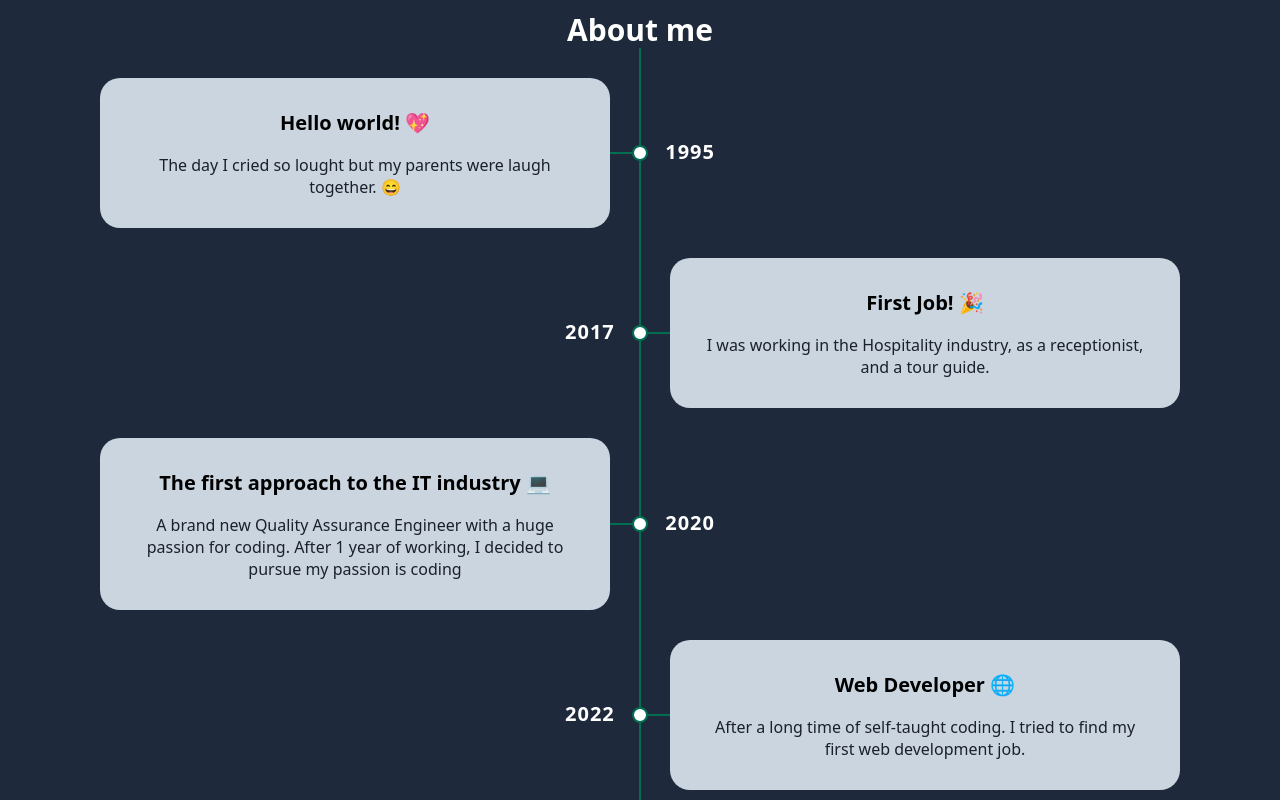
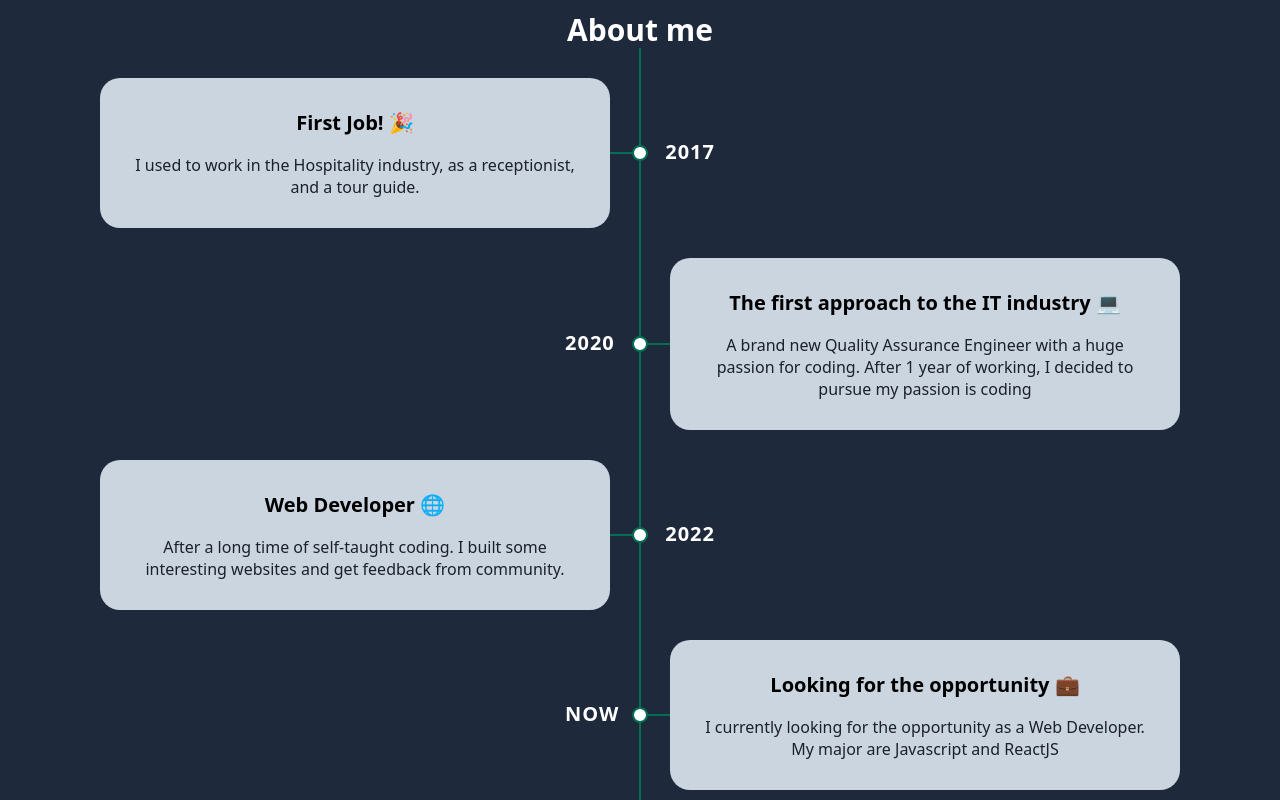
Before and after one commit to minhypro/minhy, a React (Create React App) app: page / in a window 1280 px wide. Shown: the part 800-1600 px from the top of the page. Built offline with nearby package versions, Linux system fonts and the light colour scheme; the HTML template or start-up script is replaced by a standard one.

Commit message:
fix css and about section

```diff
--- a/src/App.css
+++ b/src/App.css
@@ -150,15 +150,12 @@ a:hover .link-underline,
 
 .timeline-container .content {
   padding: 30px;
-  /* background: #F6D155; */
   position: relative;
   background: #cbd5e0;
-
-
   border-radius: 20px;
 }
 
-.timeline-container .content h2 {
+.timeline-container .content h3 {
   margin-bottom: 16px;
   font-size: 20px;
   font-weight: 600;
@@ -194,7 +191,7 @@ a:hover .link-underline,
 
   .timeline-container.left::before,
   .timeline-container.right::before {
-    left: 100px;
+    left: 98px;
     border-color: transparent #006E51 transparent transparent;
   }
 
--- a/src/components/About.js
+++ b/src/components/About.js
@@ -4,52 +4,43 @@ function About() {
   return (
     <div id='about' className='pt-20'>
       <h2 className='text-3xl font-bold'>About me</h2>
-
       <div className='timeline'>
         <div className='timeline-container left'>
-          <div className='date'>1995</div>
+          <div className='date'>2017</div>
 
           <div className='content'>
-            <h2>Hello world! 💖</h2>
-            <p>The day I cried so lought but my parents were laugh together. 😄</p>
+            <h3>First Job! 🎉</h3>
+            <p>I used to work in the Hospitality industry, as a receptionist, and a tour guide.</p>
           </div>
         </div>
         <div className='timeline-container right'>
-          <div className='date'>2017</div>
-
-          <div className='content'>
-            <h2>First Job! 🎉</h2>
-            <p>I was working in the Hospitality industry, as a receptionist, and a tour guide.</p>
-          </div>
-        </div>
-        <div className='timeline-container left'>
           <div className='date'>2020</div>
 
           <div className='content'>
-            <h2>The first approach to the IT industry 💻</h2>
+            <h3>The first approach to the IT industry 💻</h3>
             <p>
               A brand new Quality Assurance Engineer with a huge passion for coding. After 1 year of
               working, I decided to pursue my passion is coding
             </p>
           </div>
         </div>
-        <div className='timeline-container right'>
+        <div className='timeline-container left'>
           <div className='date'>2022</div>
 
           <div className='content'>
-            <h2>Web Developer 🌐</h2>
+            <h3>Web Developer 🌐</h3>
             <p>
-              After a long time of self-taught coding. I tried to find my first web development job.
+              After a long time of self-taught coding. I built some interesting websites and get feedback from community.
             </p>
           </div>
         </div>
-        <div className='timeline-container left'>
+        <div className='timeline-container right'>
           <div className='date'>Now</div>
 
           <div className='content'>
-            <h2>Looking for the opportunity 💼</h2>
+            <h3>Looking for the opportunity 💼</h3>
             <p>
-              I currently looking for the opportunity for a Web Development job.
+              I currently looking for the opportunity as a Web Developer.
               <br />
               My major are Javascript and ReactJS
             </p>
--- a/src/components/Header.js
+++ b/src/components/Header.js
@@ -3,12 +3,13 @@ import { Navbar, MobileNav, Typography, IconButton } from '@material-tailwind/re
 
 export default function Header() {
   const [openNav, setOpenNav] = useState(false)
-  const navItems = ['about', 'project', 'contact']
+  const navItems = ['about', 'projects', 'contact']
   useEffect(() => {
     window.addEventListener('resize', () => window.innerWidth >= 960 && setOpenNav(false))
   }, [])
   const navList = navItems.map((item) => (
     <Typography
+      key={item}
       as='div'
       variant='small'
       className='p-4 text-xl font-normal capitalize link-underline link-underline-color'
```
